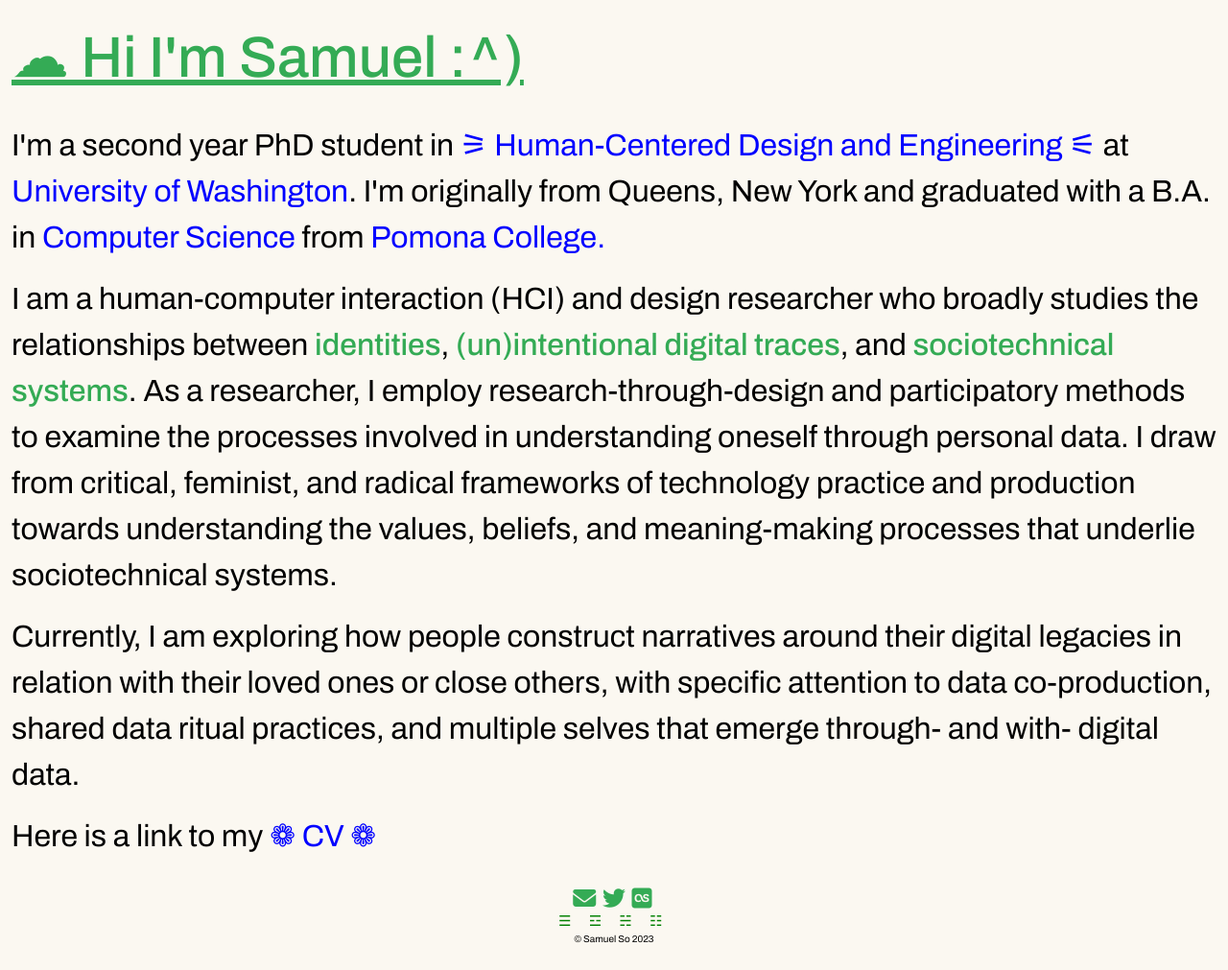
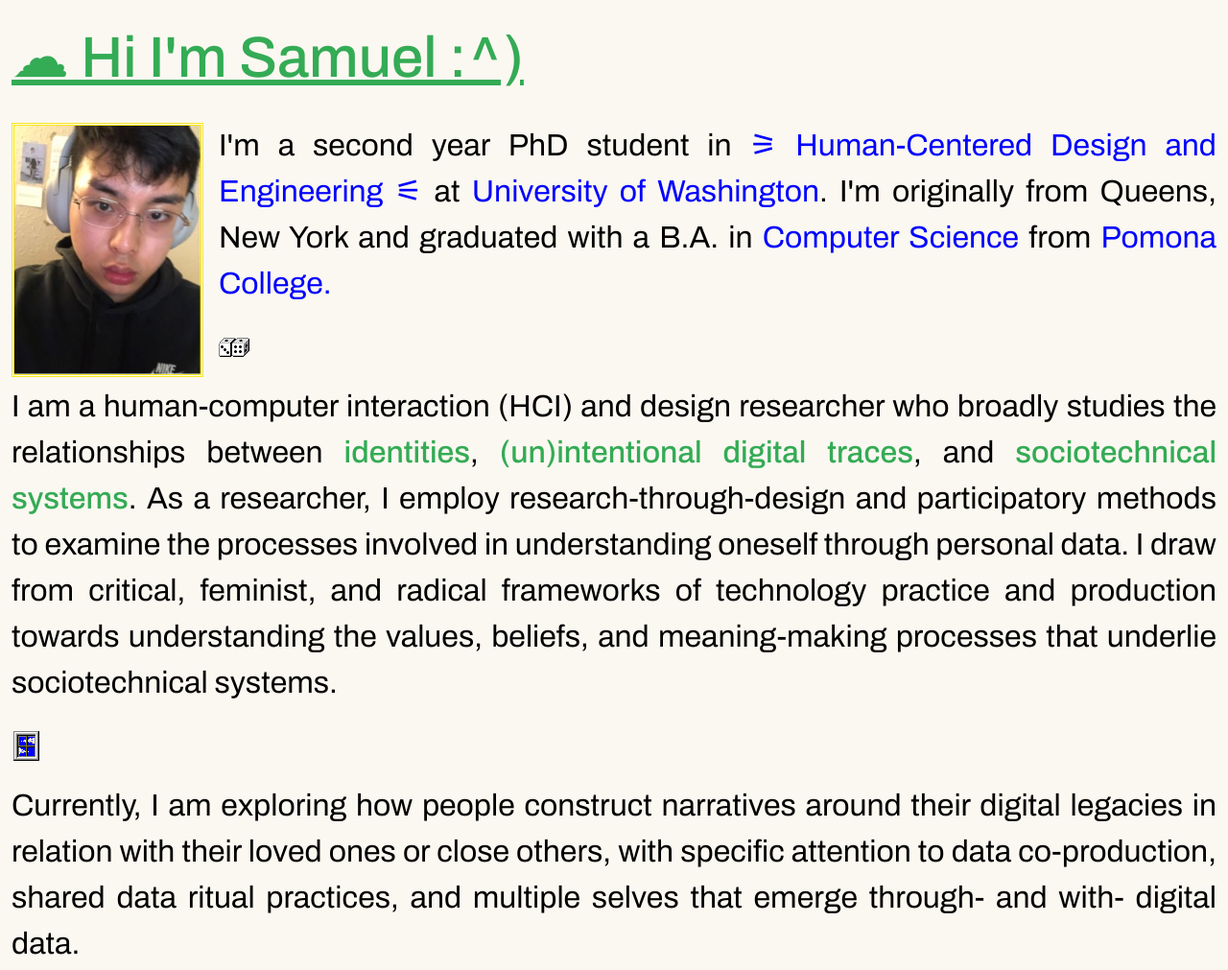
Before and after one commit to samesoul/samesoul.github.io, a plain HTML site: page index.html in a window 1280 px wide. Shown: the top 1011 px of the page at 96% size. Before the commit the page ends 986 px from the top, so only its background shows below. Drawn offline with nearby package versions, Linux system fonts and the light colour scheme.

Commit message:
updated icons

```diff
--- a/index.html
+++ b/index.html
@@ -17,13 +17,12 @@
     <link rel="stylesheet" href="https://cdnjs.cloudflare.com/ajax/libs/font-awesome/5.15.3/css/all.min.css" integrity="sha512-iBBXm8fW90+nuLcSKlbmrPcLa0OT92xO1BIsZ+ywDWZCvqsWgccV3gFoRBv0z+8dLJgyAHIhR35VZc2oM/gI1w==" crossorigin="anonymous" referrerpolicy="no-referrer" />
     <script src="https://kit.fontawesome.com/1aa30bc385.js" crossorigin="anonymous"></script>
 
-
     <!-- fonts -->
     <link rel="preconnect" href="https://fonts.googleapis.com">
     <link rel="preconnect" href="https://fonts.gstatic.com" crossorigin>
     <link href="https://fonts.googleapis.com/css2?family=Archivo:ital,wght@0,100;0,200;0,300;0,400;0,500;0,600;1,100;1,200;1,300;1,400;1,500;1,600&family=EB+Garamond:ital,wght@0,400;0,500;0,600;0,700;1,400;1,500;1,600;1,700&display=swap" rel="stylesheet">
     <!-- favicon -->
-    <link rel="shortcut icon" href="images/shleep.ico">
+    <link rel="shortcut icon" href="images/program.ico">
 
   </head>
 
@@ -45,14 +44,20 @@
       <div id="bio" class="row">
 
         <div class ="col">
+          <img src="images/samso.jpeg" id="floated" alt="picture of samuel so">
           <p>I'm a second year PhD student in <a href="https://www.hcde.washington.edu/"> &#9886; Human-Centered Design and Engineering &#9887;</a> at <a href="https://www.washington.edu/">University of Washington</a>.
           I'm originally from Queens, New York and graduated with a B.A. in <a href="https://www.pomona.edu/academics/departments/computer-science">Computer Science</a> from <a href="https://www.pomona.edu/">Pomona College.</a>
           </p>
 
+          <p><img src="images/dices.ico" alt="icon of dice"></p>
 
-          <p>
-            I am a human-computer interaction (HCI) and design researcher who broadly studies the relationships between <strong>identities</strong>, <strong>(un)intentional digital traces</strong>, and <strong>sociotechnical systems</strong>.
-            As a researcher, I employ research-through-design and participatory methods to examine the processes involved in understanding oneself through personal data. I draw from critical, feminist, and radical frameworks of technology practice and production towards understanding the values, beliefs, and meaning-making processes that underlie sociotechnical systems.  </p>
+
+
+          <p> I am a human-computer interaction (HCI) and design researcher who broadly studies the relationships between <strong>identities</strong>, <strong>(un)intentional digital traces</strong>, and <strong>sociotechnical systems</strong>.
+            As a researcher, I employ research-through-design and participatory methods to examine the processes involved in understanding oneself through personal data. I draw from critical, feminist, and radical frameworks of technology practice and production towards understanding the values, beliefs, and meaning-making processes that underlie sociotechnical systems.
+          </p>
+
+          <p><img src="images/window.ico" alt="icon of a window in style of old operating systems"></p>
 
           <p>
             Currently, I am exploring how people construct narratives around their digital legacies in relation with their loved ones or close others, with specific attention to data co-production, shared data ritual practices, and multiple selves that emerge through- and with- digital data.
@@ -62,6 +67,7 @@
           <p>
             Here is a link to my <a href="files/SoSamuelCV_230509.pdf">&#10049; CV &#10049;</a>
           </p>
+
         </div> <!-- closes BIO -->
 
       </div> <!-- closes BIO section -->
--- a/style.css
+++ b/style.css
@@ -1,5 +1,28 @@
 * {
     background-color: #fbf8f1ff;
+}
+
+body {
+	font-family: 'Archivo', 'Helvetica Neue', sans-serif;
+	cursor: crosshair;
+	/*line-height: 1.6em;*/
+}
+
+p {
+	color: #000000;
+	font-size: 2em;
+	font-weight: 400;
+}
+
+#bio {
+	text-align:justify;
+}
+
+#floated{
+    float: left;
+	margin: 0em 1em .3em 0em;
+	width: 200px;
+    border:3px #f8e81c double;
 }
 
 #header {
@@ -42,18 +65,6 @@
 	margin-bottom: 2%;
 }
 
-body {
-	font-family: 'Archivo', 'Helvetica Neue', sans-serif;
-	/*line-height: 1.6em;*/
-}
-
-p {
-	color: #000000;
-	font-size: 2em;
-	font-weight: 400;
-}
-
-
 /*
 #container {
 	background-color: #EBEBE0;
@@ -93,6 +104,7 @@
 	font-weight:400;
 }
 
+
 #footer {
 	clear: both;
 	margin-top: 1%;
```
Also changed, not shown: files/My_Melody.ico (added), images/Dices.ico (added), images/Program.ico (added), images/Window.ico (added), images/computer.ico (added), images/mew.ico (added), images/samso.jpeg (added), images/samso.jpg (deleted), images/shleep.ico (deleted), 4 other files.
